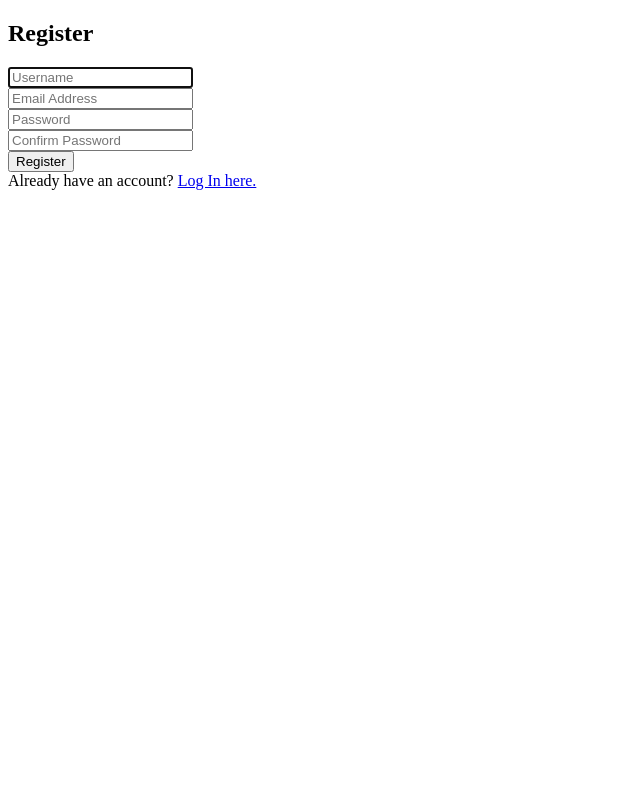
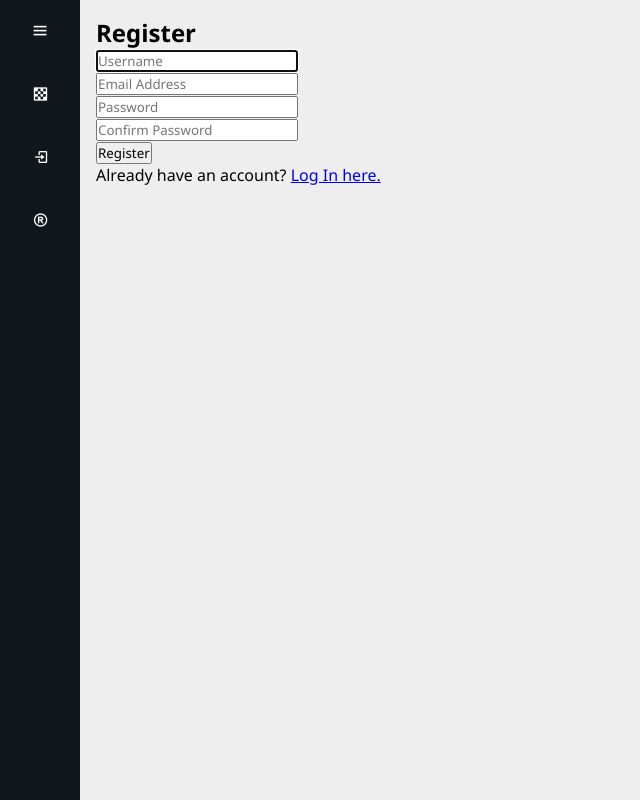
Before and after one commit to Przekazmierczak/dino-chess, a Django app: page /register in a window 1280 px wide. Shown: the whole page, without its empty margins (0-640 px from the left). Run offline with Django 5.2, Linux system fonts and the light colour scheme; parts of the project's set-up code (start-up, migrations or seed data) failed here and were passed over.

Commit message:
add sidebar

```diff
--- /dev/null
+++ b/chess_django/menu/static/menu/styles.css
@@ -0,0 +1,170 @@
+* {
+    margin: 0;
+    padding: 0;
+    box-sizing: border-box;
+    font-family: 'Segoe UI', Tahoma, Geneva, Verdana, sans-serif;
+}
+
+.sidebar {
+    position: absolute;
+    top: 0;
+    left: 0;
+    height: 100vh;
+    width: 80px;
+    background-color: #12171e;
+    padding: .4rem .8rem;
+    transition: all 0.5s ease;
+}
+
+.sidebar.active ~ .main-content {
+    left: 250px;
+    width: calc(100% - 250px);
+}
+
+.sidebar.active {
+    width: 250px;
+}
+
+.sidebar #btn {
+    position: absolute;
+    color: white;
+    top: .4rem;
+    left: 50%;
+    font-size: 1.2rem;
+    line-height: 50px;
+    transform: translateX(-50%);
+    cursor: pointer;
+}
+
+.sidebar.active #btn {
+    left: 90%;
+}
+
+.sidebar .top .logo {
+    color: white;
+    display: flex;
+    height: 50px;
+    width: 100%;
+    align-items: center;
+    pointer-events: none;
+    opacity: 0;
+}
+
+.sidebar.active .top .logo {
+    opacity: 1;
+}
+
+.top .logo i {
+    font-size: 2rem;
+    margin-right: 5px;
+}
+
+.user {
+    display: flex;
+    align-items: center;
+    margin: 1rem 0;
+}
+
+.user p {
+    color: white;
+    opacity: 1;
+    margin-left: 1rem;
+}
+
+.bold {
+    font-weight: 600;
+}
+
+.sidebar p {
+    opacity: 0;
+}
+
+.sidebar.active p {
+    opacity: 1;
+}
+
+.sidebar ul li {
+    position: relative;
+    list-style-type: none;
+    height: 50px;
+    width: 90%;
+    margin: 0.8rem auto;
+    line-height: 50px;
+}
+
+.sidebar ul li a {
+    color: white;
+    display: flex;
+    align-items: center;
+    text-decoration: none;
+    border-radius: 0.8rem;
+}
+
+.sidebar ul li a:hover {
+    background-color: white;
+    color: #12171e;
+}
+
+.sidebar ul li a i {
+    min-width: 50px;
+    text-align: center;
+    height: 50px;
+    border-radius: 12px;
+    line-height: 50px;
+}
+
+.nav-item {
+    white-space: nowrap;
+}
+
+.sidebar .nav-item {
+    opacity: 0;
+}
+
+.sidebar.active .nav-item {
+    opacity: 1;
+}
+
+.tooltip {
+    position: absolute;
+    left: 125px;
+    top: 50%;
+    transform: translate(-50%, -50%);
+    box-shadow: 0 0.5rem 0.8rem rgba(0, 0, 0, 0.2);
+    border-radius: .6rem;
+    padding: .4rem 1.2rem;
+    line-height: 1.8rem;
+    z-index: 20;
+    /* opacity: 0; */
+    visibility: hidden;
+    white-space: nowrap;
+}
+
+
+.sidebar-button:hover ~ .tooltip {
+    z-index: 20;
+    /* opacity: 1; */
+    visibility: visible;
+}
+
+
+.sidebar.active ul li .tooltip {
+    display: none;
+}
+
+.main-content {
+    position: relative;
+    background-color: #eee;
+    min-height: 100vh;
+    top: 0;
+    left: 80px;
+    transition: all 0.5s ease;
+    width: calc(100% - 80px);
+    padding: 1rem;
+    /* z-index: 1; */
+}
+
+/* .test {
+    position: relative;
+    z-index: 1;
+} */
--- a/chess_django/menu/templates/menu/layout.html
+++ b/chess_django/menu/templates/menu/layout.html
@@ -3,11 +3,74 @@
 <html lang="en">
     <head>
         <title>Menu</title>
-        <!-- <link rel="stylesheet" type="text/css" href="{% static 'table/styles.css' %}">
-        <script src="{% static 'table/table_interaction.js' %}"></script> -->
+        <link rel="stylesheet" type="text/css" href="{% static 'menu/styles.css' %}">
+        <!-- <script src="{% static 'table/table_interaction.js' %}"></script> -->
+        <link href='https://unpkg.com/boxicons@2.1.4/css/boxicons.min.css' rel='stylesheet'>
     </head>
     <body>
-        {% block body %}
-        {% endblock %}
+        <div class="sidebar">
+            <div class="top">
+                <div class="logo">
+                    <i class="bx bxs-chess"></i>
+                    <span>DinoChess</span>
+                </div>
+                <i class="bx bx-menu" id="btn"></i>
+            </div>
+            <ul>
+                <li>
+                    <a class="sidebar-button" href="{% url 'lobby_index' %}">
+                        <i class="bx bxs-chess"></i>
+                        <span class="nav-item">Play</span>
+                    </a>
+                    <span class="tooltip">Play</span>
+                </li>
+            </ul>
+            {% if user.is_authenticated %}
+            <div class="user">
+                <div>
+                    <p class="bold">{{ user.username }}</p>
+                </div>
+            </div>
+            <ul>
+                <li>
+                    <a class="sidebar-button" href="{% url 'logout' %}">
+                        <i class="bx bx-log-out" ></i>
+                        <span class="nav-item">Log Out</span>
+                    </a>
+                    <span class="tooltip">Log Out</span>
+                </li>
+            </ul>
+            {% endif %}
+            {% if not user.is_authenticated %}
+            <ul>
+                <li>
+                    <a class="sidebar-button" href="{% url 'login' %}">
+                        <i class="bx bx-log-in" ></i>
+                        <span class="nav-item">Log In</span>
+                    </a>
+                    <span class="tooltip">Log In</span>
+                </li>
+                <li>
+                    <a class="sidebar-button" href="{% url 'register' %}">
+                        <i class="bx bx-registered" ></i>
+                        <span class="nav-item">Register</span>
+                    </a>
+                    <span class="tooltip">Register</span>
+                </li>
+            </ul>
+            {% endif %}
+        </div>
+        <div class="main-content">
+            {% block body %}
+            {% endblock %}
+        </div>
     </body>
+    <script>
+        let btn = document.querySelector('#btn');
+        let sidebar = document.querySelector('.sidebar');
+
+        btn.onclick = function () {
+            sidebar.classList.toggle('active');
+        };
+    </script>
 </html>
```
Also changed, not shown: chess_django/menu/templates/menu/index.html (+34 -3 lines).
